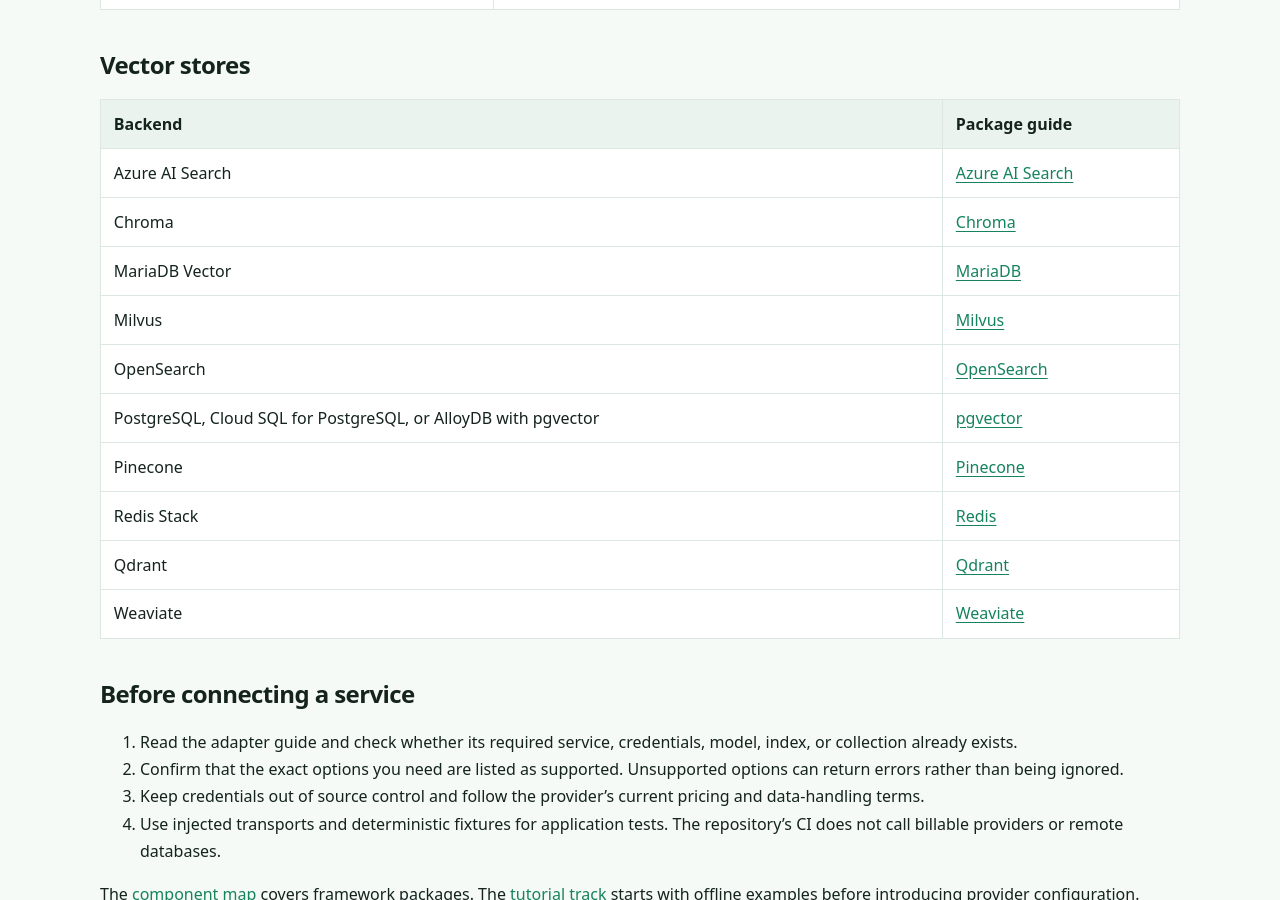
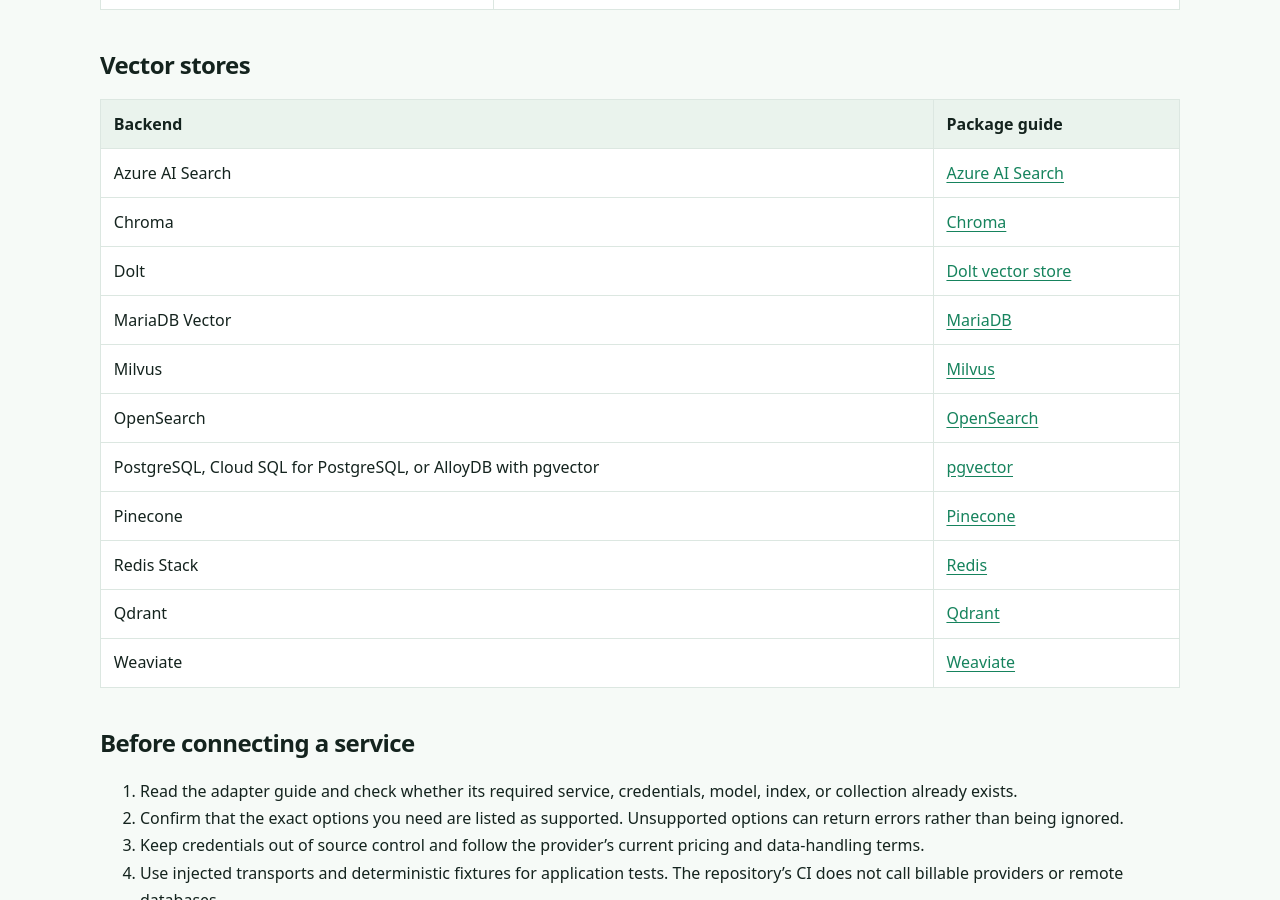
Before and after one commit to ulises-jeremias/langchainv, a Jekyll site: the page built from docs/providers.md, in a window 1280 px wide and 900 px high, scrolled down 1644 px. Built offline with Jekyll 4.4.1, drawn with Linux system fonts in a browser that asks for light colours.

Commit message:
docs: add Dolt vector store to provider catalog

```diff
--- a/docs/providers.md
+++ b/docs/providers.md
@@ -54,6 +54,7 @@
 |---|---|
 | Azure AI Search | [Azure AI Search](https://github.com/ulises-jeremias/langchainv/blob/main/vectorstores/azureaisearch/README.md) |
 | Chroma | [Chroma](https://github.com/ulises-jeremias/langchainv/blob/main/vectorstores/chroma/README.md) |
+| Dolt | [Dolt vector store](https://github.com/ulises-jeremias/langchainv/blob/main/vectorstores/dolt/README.md) |
 | MariaDB Vector | [MariaDB](https://github.com/ulises-jeremias/langchainv/blob/main/vectorstores/mariadb/README.md) |
 | Milvus | [Milvus](https://github.com/ulises-jeremias/langchainv/blob/main/vectorstores/milvus/README.md) |
 | OpenSearch | [OpenSearch](https://github.com/ulises-jeremias/langchainv/blob/main/vectorstores/opensearch/README.md) |
```
